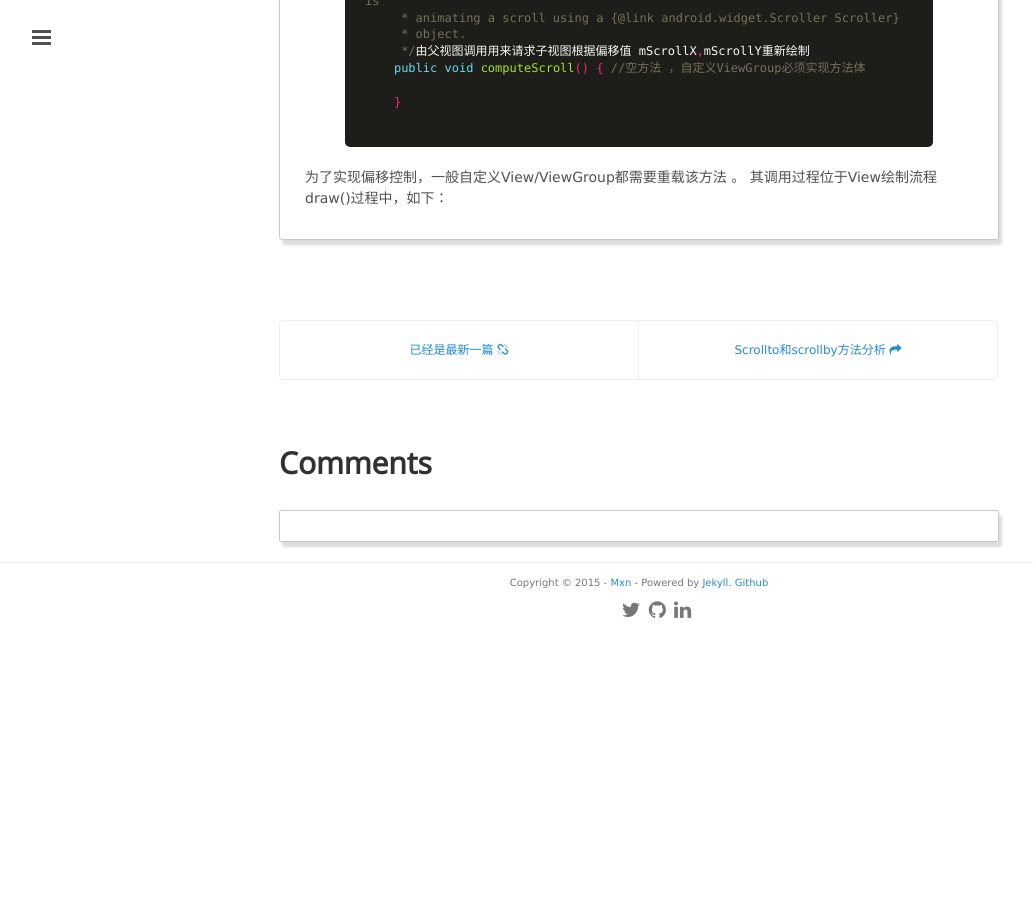
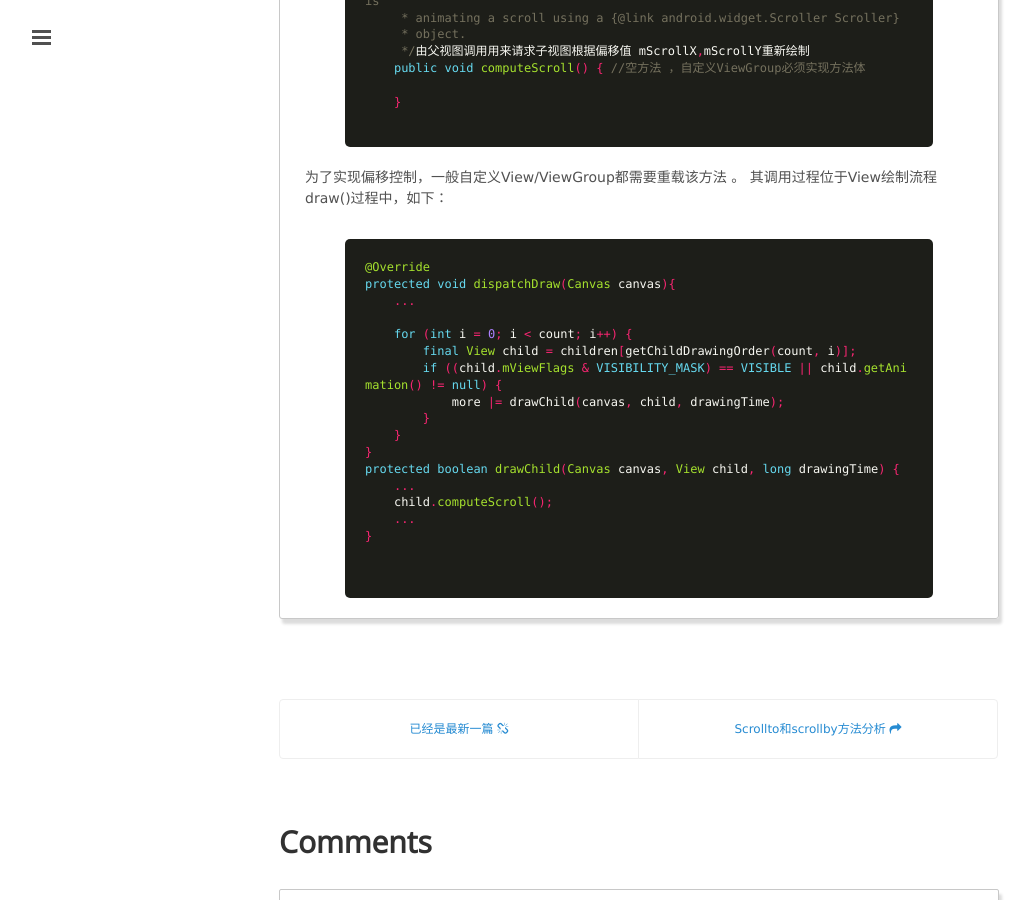
Before and after one commit to mxn21/mxn21.github.io, a Jekyll site: the page built from _posts/2015-7-24-scroller类详解.md, in a window 1280 px wide and 900 px high, scrolled down 2278 px. Shown: the whole window, without its empty margins (1-1034 px from the left). Built offline with Jekyll 4.4.1, drawn with Linux system fonts in a browser that asks for light colours; Markdown is read by kramdown in place of the engine named in the settings; comment, search, counter and statistics services are not loaded; before the commit the page ends 2913 px from its top, so only the background shows below that.

Commit message:
1312312
1321312

```diff
--- a/_posts/2015-7-24-scroller类详解.md
+++ b/_posts/2015-7-24-scroller类详解.md
@@ -117,3 +117,23 @@
 
 为了实现偏移控制，一般自定义View/ViewGroup都需要重载该方法 。
 其调用过程位于View绘制流程draw()过程中，如下：
+
+    {% highlight java  %}
+@Override
+protected void dispatchDraw(Canvas canvas){
+    ...
+
+    for (int i = 0; i < count; i++) {
+        final View child = children[getChildDrawingOrder(count, i)];
+        if ((child.mViewFlags & VISIBILITY_MASK) == VISIBLE || child.getAnimation() != null) {
+            more |= drawChild(canvas, child, drawingTime);
+        }
+    }
+}
+protected boolean drawChild(Canvas canvas, View child, long drawingTime) {
+    ...
+    child.computeScroll();
+    ...
+}
+
+    {% endhighlight %}
```
